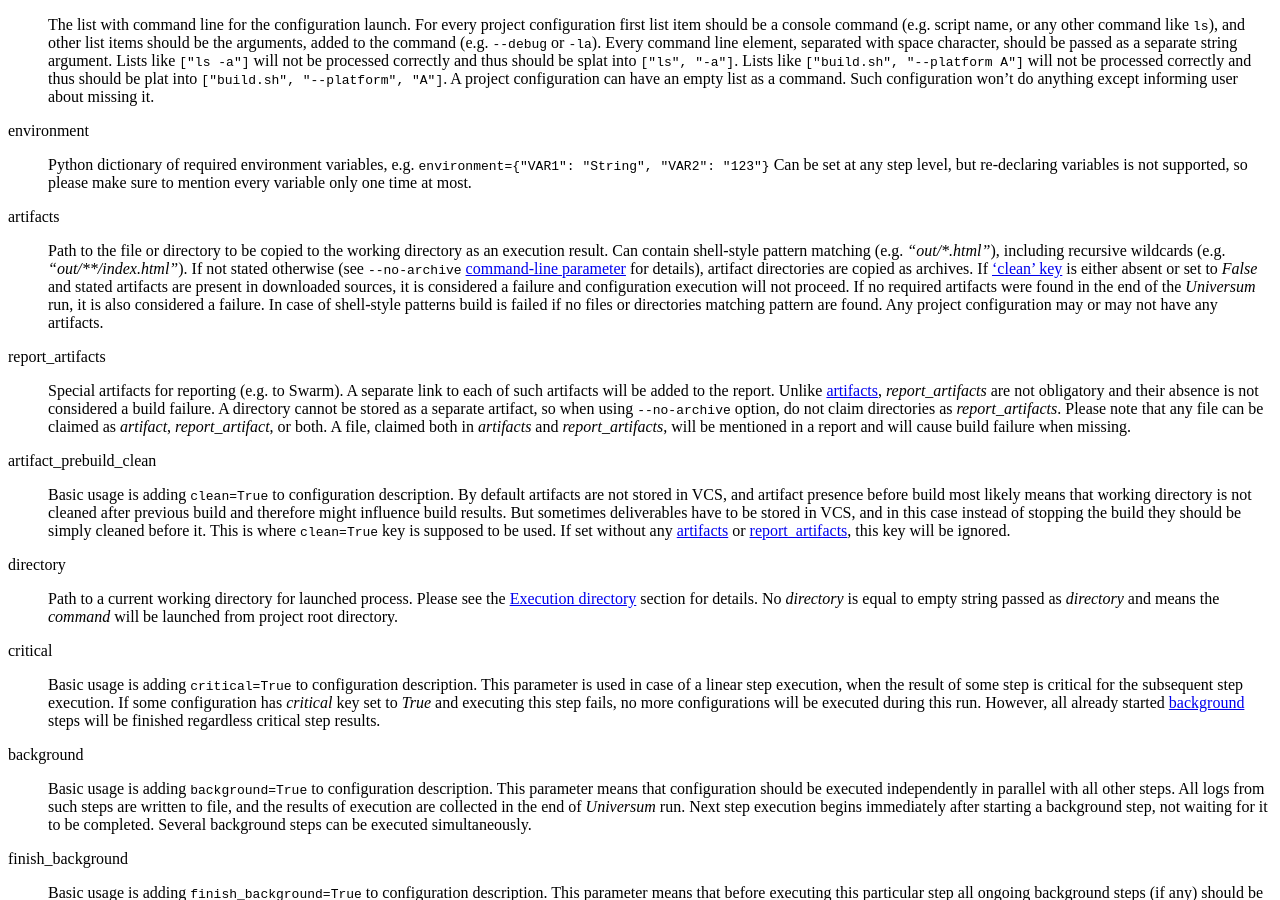
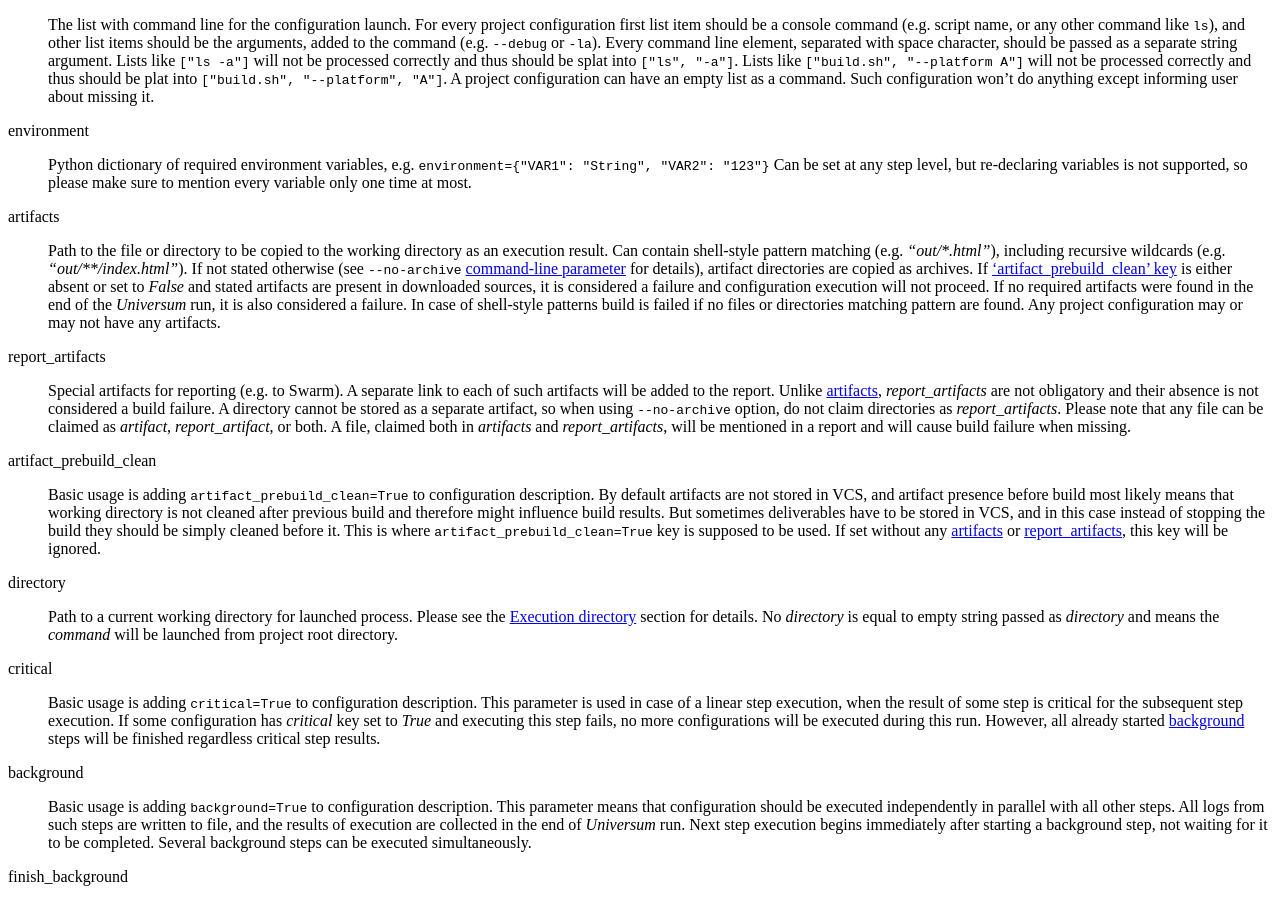
Before and after one commit to Samsung/Universum, a Sphinx documentation site: the page built from doc/configuring.rst, in a window 1280 px wide and 900 px high, scrolled down 2962 px. Built offline with Sphinx 7.4.7 and the Read the Docs theme 2.0.0, drawn with Linux system fonts in a browser that asks for light colours.

Commit message:
fix(docs): reference to artifact_prebuild_clean

```diff
--- a/doc/configuring.rst
+++ b/doc/configuring.rst
@@ -212,7 +212,7 @@ artifacts
     (e.g. `"out/**/index.html"`).
     If not stated otherwise (see ``--no-archive`` `command-line parameter <args.html#artifacts>`__
     for details), artifact directories are copied as archives.
-    If :ref:`'clean' key <clean_artifacts>` is either absent or set to `False` and
+    If :ref:`'artifact_prebuild_clean' key <clean_artifacts>` is either absent or set to `False` and
     stated artifacts are present in downloaded sources, it is considered a failure and configuration
     execution will not proceed.
     If no required artifacts were found in the end of the `Universum` run, it is also considered a failure.
@@ -234,12 +234,12 @@ report_artifacts
 .. _clean_artifacts:
 
 artifact_prebuild_clean
-    Basic usage is adding ``clean=True`` to configuration description.
+    Basic usage is adding ``artifact_prebuild_clean=True`` to configuration description.
     By default artifacts are not stored in VCS, and artifact presence before build most likely
     means that working directory is not cleaned after previous build and therefore might influence
     build results. But sometimes deliverables have to be stored in VCS, and in this case
     instead of stopping the build they should be simply cleaned before it. This is where
-    ``clean=True`` key is supposed to be used. If set without any :ref:`artifacts <build_artifacts>`
+    ``artifact_prebuild_clean=True`` key is supposed to be used. If set without any :ref:`artifacts <build_artifacts>`
     or `report_artifacts`_, this key will be ignored.
 
 ..
```
